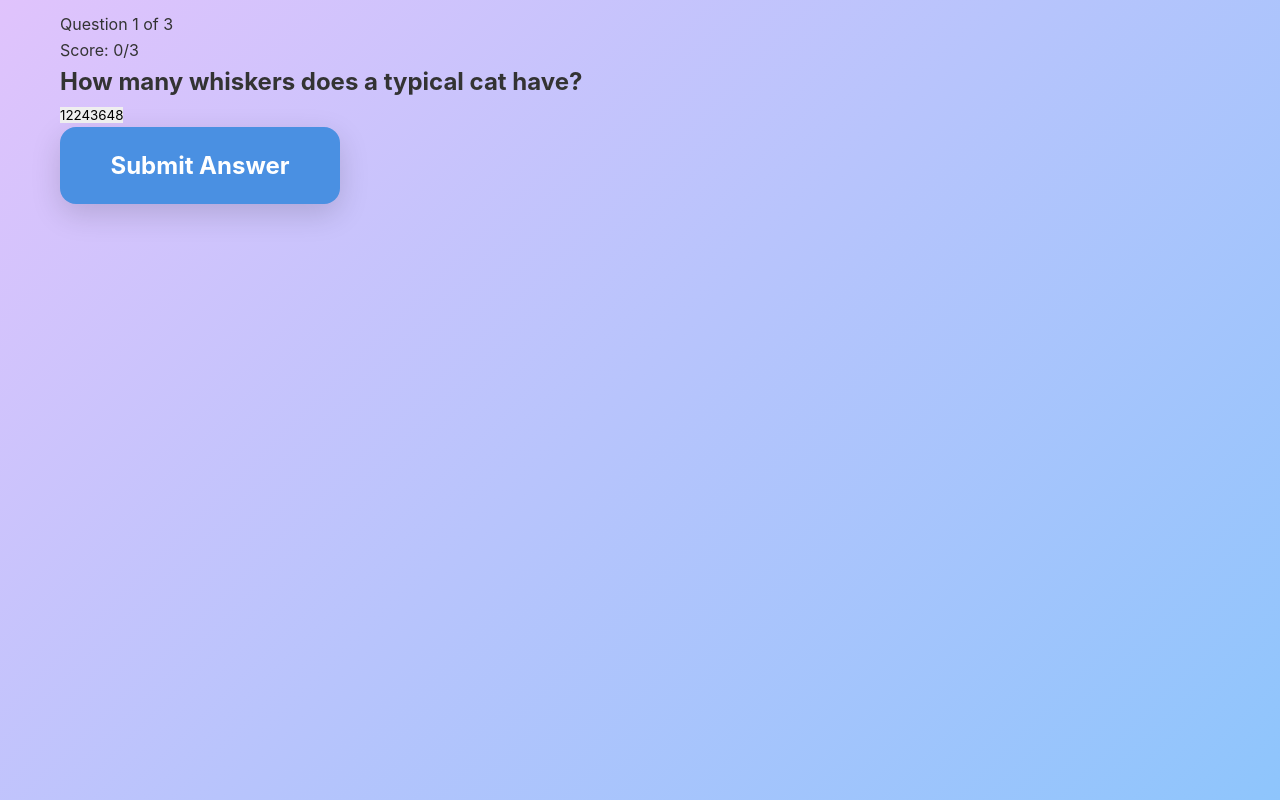
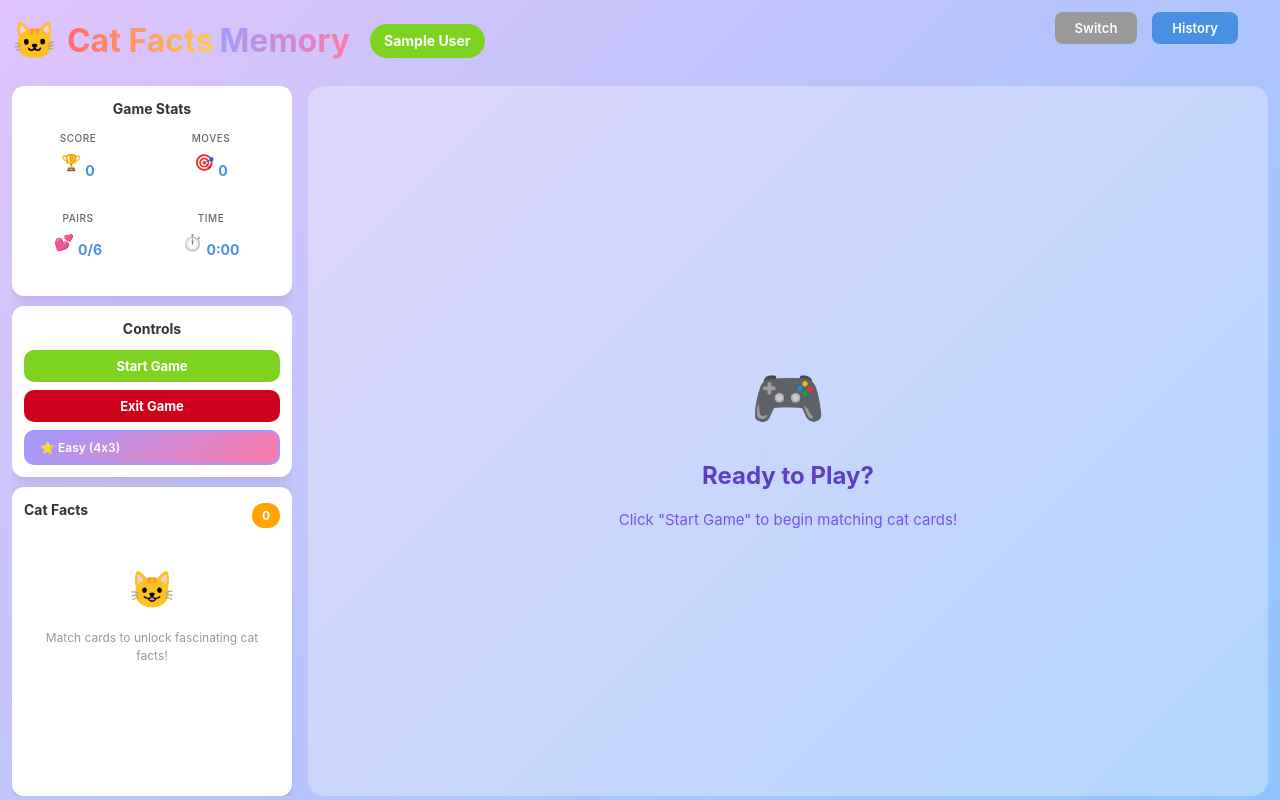
Before and after one commit to Xeejay-25/catfacts-system, a React app in the folder frontend/: page /game in a window 1280 px wide. Built offline with nearby package versions, Linux system fonts and the light colour scheme; sample sign-in values are in the browser's storage; the HTML template or start-up script is replaced by a standard one.

Commit message:
refactor(Game.tsx): restructure game logic and enhance card matching functionality

```diff
--- a/frontend/src/pages/Game.tsx
+++ b/frontend/src/pages/Game.tsx
@@ -1,22 +1,46 @@
-import { useState, useEffect } from 'react';
-import { useNavigate, useSearchParams } from 'react-router-dom';
-import { gameAPI, type Question } from '../services/api';
+import { useState, useEffect, useCallback } from 'react';
+import { useNavigate } from 'react-router-dom';
 import './Game.css';
 
+interface Card {
+    id: number;
+    pairId: number;
+    emoji: string;
+    isFlipped: boolean;
+    isMatched: boolean;
+}
+
+const CAT_EMOJIS = ['🐱', '🐈', '😺', '😸', '😻', '🙀', '😿', '😾'];
+
+const CAT_FACTS = [
+    "Cats spend 70% of their lives sleeping, which means a 9-year-old cat has been awake for only three years!",
+    "A group of cats is called a 'clowder' and a group of kittens is called a 'kindle'.",
+    "Cats have over 20 vocalizations, including the purr, meow, chirp, and hiss.",
+    "A cat's nose print is unique, much like a human's fingerprint.",
+    "Cats can rotate their ears 180 degrees and have 32 muscles in each ear.",
+    "The oldest known pet cat existed 9,500 years ago in Cyprus.",
+    "Cats can jump up to six times their length in one leap!",
+    "A cat's purr vibrates at a frequency that promotes healing in bones and tissues."
+];
+
 const Game = () => {
-    const [searchParams] = useSearchParams();
     const navigate = useNavigate();
     const [currentUser, setCurrentUser] = useState<any>(null);
-    const [questions, setQuestions] = useState<Question[]>([]);
-    const [currentQuestionIndex, setCurrentQuestionIndex] = useState(0);
-    const [selectedAnswer, setSelectedAnswer] = useState<string>('');
+    const [cards, setCards] = useState<Card[]>([]);
+    const [flippedCards, setFlippedCards] = useState<number[]>([]);
+    const [moves, setMoves] = useState(0);
+    const [matchedPairs, setMatchedPairs] = useState(0);
     const [score, setScore] = useState(0);
-    const [showFact, setShowFact] = useState(false);
-    const [isCorrect, setIsCorrect] = useState(false);
-    const [gameComplete, setGameComplete] = useState(false);
-    const [loading, setLoading] = useState(true);
+    const [time, setTime] = useState(0);
+    const [isGameActive, setIsGameActive] = useState(false);
+    const [difficulty, setDifficulty] = useState<'easy' | 'medium' | 'hard'>('easy');
+    const [unlockedFacts, setUnlockedFacts] = useState<string[]>([]);
 
-    const difficulty = searchParams.get('difficulty') || 'medium';
+    const difficultyConfigs = {
+        easy: { pairs: 6, grid: '4x3' },
+        medium: { pairs: 8, grid: '4x4' },
+        hard: { pairs: 10, grid: '5x4' }
+    };
 
     useEffect(() => {
         const user = localStorage.getItem('currentUser');
@@ -25,171 +49,257 @@ const Game = () => {
             return;
         }
         setCurrentUser(JSON.parse(user));
-        loadQuestions();
     }, [navigate]);
 
-    const loadQuestions = async () => {
-        try {
-            setLoading(true);
-            const count = difficulty === 'easy' ? 10 : difficulty === 'hard' ? 20 : 15;
-            const questionsData = await gameAPI.getQuestions(count);
-            setQuestions(questionsData);
-        } catch (error) {
-            console.error('Failed to load questions:', error);
-        } finally {
-            setLoading(false);
+    useEffect(() => {
+        let interval: number;
+        if (isGameActive) {
+            interval = setInterval(() => {
+                setTime(prev => prev + 1);
+            }, 1000);
+        }
+        return () => clearInterval(interval);
+    }, [isGameActive]);
+
+    const formatTime = (seconds: number) => {
+        const mins = Math.floor(seconds / 60);
+        const secs = seconds % 60;
+        return `${mins}:${secs.toString().padStart(2, '0')}`;
+    };
+
+    const initializeGame = useCallback(() => {
+        const { pairs } = difficultyConfigs[difficulty];
+        const selectedEmojis = CAT_EMOJIS.slice(0, pairs);
+        const cardPairs = selectedEmojis.flatMap((emoji, index) => [
+            { id: index * 2, pairId: index, emoji, isFlipped: false, isMatched: false },
+            { id: index * 2 + 1, pairId: index, emoji, isFlipped: false, isMatched: false }
+        ]);
+
+        // Shuffle cards
+        const shuffled = cardPairs.sort(() => Math.random() - 0.5);
+        setCards(shuffled);
+        setFlippedCards([]);
+        setMoves(0);
+        setMatchedPairs(0);
+        setScore(0);
+        setTime(0);
+        setUnlockedFacts([]);
+        setIsGameActive(true);
+    }, [difficulty]);
+
+    const handleCardClick = (cardId: number) => {
+        if (!isGameActive || flippedCards.length >= 2) return;
+
+        const card = cards.find(c => c.id === cardId);
+        if (!card || card.isFlipped || card.isMatched) return;
+
+        const newFlipped = [...flippedCards, cardId];
+        setFlippedCards(newFlipped);
+
+        setCards(cards.map(c =>
+            c.id === cardId ? { ...c, isFlipped: true } : c
+        ));
+
+        if (newFlipped.length === 2) {
+            setMoves(moves + 1);
+            const [first, second] = newFlipped;
+            const firstCard = cards.find(c => c.id === first);
+            const secondCard = cards.find(c => c.id === second);
+
+            if (firstCard && secondCard && firstCard.pairId === secondCard.pairId) {
+                // Match found!
+                setTimeout(() => {
+                    setCards(cards.map(c =>
+                        c.id === first || c.id === second
+                            ? { ...c, isMatched: true }
+                            : c
+                    ));
+                    setMatchedPairs(matchedPairs + 1);
+                    setScore(score + 100);
+
+                    // Unlock a new fact
+                    const newFact = CAT_FACTS[matchedPairs % CAT_FACTS.length];
+                    setUnlockedFacts(prev => [...prev, newFact]);
+
+                    setFlippedCards([]);
+
+                    // Check if game is complete
+                    if (matchedPairs + 1 === difficultyConfigs[difficulty].pairs) {
+                        setIsGameActive(false);
+                    }
+                }, 500);
+            } else {
+                // No match
+                setTimeout(() => {
+                    setCards(cards.map(c =>
+                        c.id === first || c.id === second
+                            ? { ...c, isFlipped: false }
+                            : c
+                    ));
+                    setFlippedCards([]);
+                }, 1000);
+            }
         }
     };
 
-    const handleAnswerSelect = (answer: string) => {
-        if (showFact) return;
-        setSelectedAnswer(answer);
+    const handleStartGame = () => {
+        initializeGame();
     };
 
-    const handleSubmitAnswer = () => {
-        if (!selectedAnswer) return;
-
-        const currentQuestion = questions[currentQuestionIndex];
-        const correct = selectedAnswer === currentQuestion.correctAnswer;
-        setIsCorrect(correct);
-        if (correct) {
-            setScore(score + 1);
-        }
-        setShowFact(true);
+    const handleExitGame = () => {
+        setIsGameActive(false);
+        setCards([]);
     };
 
-    const handleNextQuestion = () => {
-        if (currentQuestionIndex < questions.length - 1) {
-            setCurrentQuestionIndex(currentQuestionIndex + 1);
-            setSelectedAnswer('');
-            setShowFact(false);
-            setIsCorrect(false);
-        } else {
-            finishGame();
-        }
+    const handleDifficultyChange = (newDifficulty: 'easy' | 'medium' | 'hard') => {
+        setDifficulty(newDifficulty);
+        setIsGameActive(false);
+        setCards([]);
     };
 
-    const finishGame = async () => {
-        if (currentUser) {
-            try {
-                await gameAPI.submitGame(currentUser.id, score, questions.length);
-            } catch (error) {
-                console.error('Failed to submit game:', error);
-            }
-        }
-        setGameComplete(true);
-    };
+    const totalPairs = difficultyConfigs[difficulty].pairs;
 
-    if (loading) {
     return (
         <div className="game-page">
-                <div className="container">
-                    <div className="loading">Loading questions...</div>
+            {/* Top Right Navigation */}
+            <div className="top-nav">
+                <button className="nav-btn nav-btn-gray" onClick={() => navigate('/user/select')}>
+                    Switch
+                </button>
+                <button className="nav-btn nav-btn-blue" onClick={() => navigate('/history')}>
+                    History
+                </button>
             </div>
+
+
+            {/* Game Title */}
+            <div className="game-title">
+                <span className="title-emoji">🐱</span>
+                <span className="title-text">
+                    <span className="title-cat">Cat Facts</span>
+                    <span className="title-memory">Memory</span>
+                </span>
+                {currentUser && (
+                    <span className="player-badge">{currentUser.name}</span>
+                )}
             </div>
-        );
-    }
 
-    if (gameComplete) {
-        const percentage = Math.round((score / questions.length) * 100);
-        return (
-            <div className="game-page">
-                <div className="container">
-                    <div className="game-complete">
-                        <div className="complete-icon">
-                            {percentage >= 80 ? '🌟' : percentage >= 60 ? '👍' : percentage >= 40 ? '📚' : '💪'}
+            <div className="game-layout">
+                {/* Left Sidebar */}
+                <div className="sidebar">
+                    {/* Game Stats */}
+                    <div className="card stats-card">
+                        <h3 className="card-title">Game Stats</h3>
+                        <div className="stats-grid">
+                            <div className="stat-item">
+                                <span className="stat-label">Score</span>
+                                <span className="stat-value">
+                                    <span className="stat-icon">🏆</span>
+                                    {score}
+                                </span>
                             </div>
-                        <h1 className="complete-title">Game Complete!</h1>
-                        <div className="complete-score">
-                            <div className="score-big">{score}</div>
-                            <div className="score-total">/ {questions.length}</div>
+                            <div className="stat-item">
+                                <span className="stat-label">Moves</span>
+                                <span className="stat-value">
+                                    <span className="stat-icon">🎯</span>
+                                    {moves}
+                                </span>
                             </div>
-                        <div className="complete-percentage">{percentage}% Correct</div>
-                        <p className="complete-message">
-                            {percentage >= 80 && 'Excellent work! You\'re a cat facts expert! 🎉'}
-                            {percentage >= 60 && percentage < 80 && 'Great job! Keep learning more about cats! 👏'}
-                            {percentage >= 40 && percentage < 60 && 'Good effort! Practice makes perfect! 📖'}
-                            {percentage < 40 && 'Keep trying! You\'ll improve with practice! 💪'}
-                        </p>
-                        <div className="complete-actions">
-                            <button className="btn btn-primary btn-lg" onClick={() => window.location.reload()}>
-                                Play Again
-                            </button>
-                            <button className="btn btn-secondary btn-lg" onClick={() => navigate('/history')}>
-                                View History
-                            </button>
-                            <button className="btn btn-secondary" onClick={() => navigate('/dashboard')}>
-                                Dashboard
-                            </button>
+                            <div className="stat-item">
+                                <span className="stat-label">Pairs</span>
+                                <span className="stat-value">
+                                    <span className="stat-icon">💕</span>
+                                    {matchedPairs}/{totalPairs}
+                                </span>
+                            </div>
+                            <div className="stat-item">
+                                <span className="stat-label">Time</span>
+                                <span className="stat-value">
+                                    <span className="stat-icon">⏱️</span>
+                                    {formatTime(time)}
+                                </span>
                             </div>
                         </div>
                     </div>
-            </div>
-        );
-    }
 
-    const currentQuestion = questions[currentQuestionIndex];
-    if (!currentQuestion) return null;
-
-    return (
-        <div className="game-page">
-            <div className="container">
-                <div className="game-header">
-                    <div className="game-progress">
-                        <div className="progress-text">
-                            Question {currentQuestionIndex + 1} of {questions.length}
-                        </div>
-                        <div className="progress-bar">
-                            <div
-                                className="progress-fill"
-                                style={{ width: `${((currentQuestionIndex + 1) / questions.length) * 100}%` }}
-                            />
-                        </div>
-                    </div>
-                    <div className="game-score-display">
-                        Score: {score}/{questions.length}
+                    {/* Controls */}
+                    <div className="card controls-card">
+                        <h3 className="card-title">Controls</h3>
+                        <div className="controls-buttons">
+                            <button className="control-btn btn-start" onClick={handleStartGame}>
+                                {isGameActive ? 'Reset Game' : 'Start Game'}
+                            </button>
+                            <button className="control-btn btn-exit" onClick={handleExitGame}>
+                                Exit Game
+                            </button>
+                            <select
+                                className="difficulty-select"
+                                value={difficulty}
+                                onChange={(e) => handleDifficultyChange(e.target.value as any)}
+                                disabled={isGameActive}
+                            >
+                                <option value="easy">⭐ Easy ({difficultyConfigs.easy.grid})</option>
+                                <option value="medium">⭐⭐ Medium ({difficultyConfigs.medium.grid})</option>
+                                <option value="hard">⭐⭐⭐ Hard ({difficultyConfigs.hard.grid})</option>
+                            </select>
                         </div>
                     </div>
 
-                <div className="question-card">
-                    <h2 className="question-text">{currentQuestion.question}</h2>
-
-                    <div className="answers-grid">
-                        {currentQuestion.options.map((option, index) => (
-                            <button
-                                key={index}
-                                className={`answer-option ${selectedAnswer === option ? 'selected' : ''
-                                    } ${showFact && option === currentQuestion.correctAnswer ? 'correct' : ''
-                                    } ${showFact && selectedAnswer === option && option !== currentQuestion.correctAnswer ? 'incorrect' : ''
-                                    }`}
-                                onClick={() => handleAnswerSelect(option)}
-                                disabled={showFact}
-                            >
-                                {option}
-                            </button>
+                    {/* Cat Facts */}
+                    <div className="card facts-card">
+                        <div className="facts-header">
+                            <h3 className="card-title">Cat Facts</h3>
+                            <span className="facts-count">{unlockedFacts.length}</span>
+                        </div>
+                        <div className="facts-content">
+                            {unlockedFacts.length === 0 ? (
+                                <div className="facts-empty">
+                                    <div className="empty-icon">😺</div>
+                                    <p>Match cards to unlock fascinating cat facts!</p>
+                                </div>
+                            ) : (
+                                <div className="facts-list">
+                                    {unlockedFacts.map((fact, index) => (
+                                        <div key={index} className="fact-item">
+                                            {fact}
+                                        </div>
                                     ))}
                                 </div>
+                            )}
+                        </div>
+                    </div>
+                </div>
 
-                    {!showFact ? (
-                        <button
-                            className="btn btn-primary btn-lg"
-                            onClick={handleSubmitAnswer}
-                            disabled={!selectedAnswer}
+                {/* Right Main Board */}
+                <div className="game-board">
+                    {cards.length === 0 ? (
+                        <div className="board-empty">
+                            <div className="empty-message">
+                                <span className="empty-emoji">🎮</span>
+                                <h2>Ready to Play?</h2>
+                                <p>Click "Start Game" to begin matching cat cards!</p>
+                            </div>
+                        </div>
+                    ) : (
+                        <div
+                            className={`cards-grid cards-grid-${difficulty}`}
                         >
-                            Submit Answer
-                        </button>
-                    ) : (
-                        <div className="fact-section">
-                            <div className={`result-banner ${isCorrect ? 'correct' : 'incorrect'}`}>
-                                {isCorrect ? '✓ Correct!' : '✗ Incorrect'}
+                            {cards.map(card => (
+                                <div
+                                    key={card.id}
+                                    className={`memory-card ${card.isFlipped || card.isMatched ? 'flipped' : ''} ${card.isMatched ? 'matched' : ''}`}
+                                    onClick={() => handleCardClick(card.id)}
+                                >
+                                    <div className="card-inner">
+                                        <div className="card-front">
+                                            <span className="paw-icon">🐾</span>
                                         </div>
-                            <div className="fact-box">
-                                <h3 className="fact-title">🐱 Cat Fact</h3>
-                                <p className="fact-text">{currentQuestion.fact}</p>
+                                        <div className="card-back">
+                                            <span className="card-emoji">{card.emoji}</span>
                                         </div>
-                            <button className="btn btn-primary btn-lg" onClick={handleNextQuestion}>
-                                {currentQuestionIndex < questions.length - 1 ? 'Next Question' : 'Finish Game'}
-                            </button>
+                                    </div>
+                                </div>
+                            ))}
                         </div>
                     )}
                 </div>
```
Lines whose indentation alone changed are shown as unchanged.
